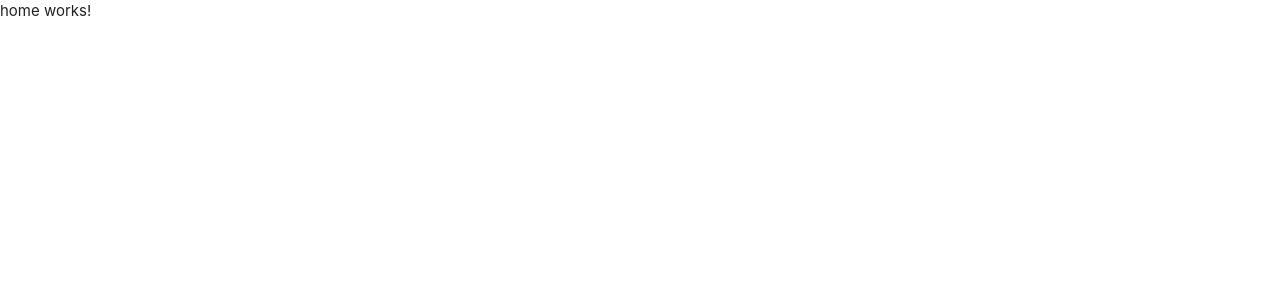
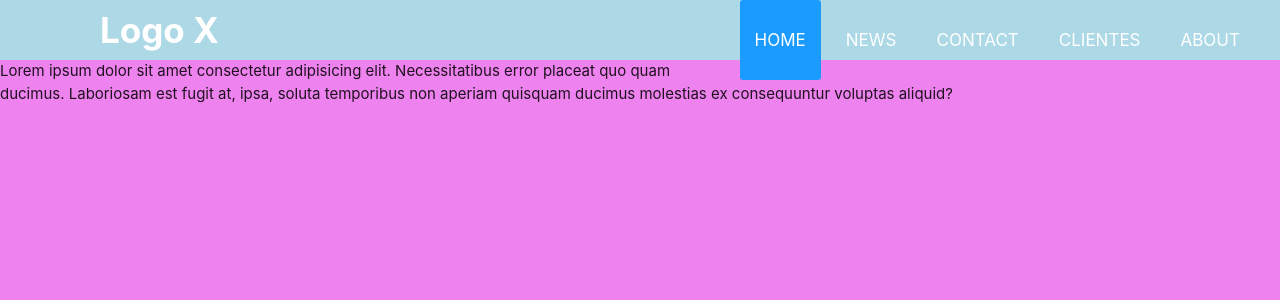
Before and after one commit to mondo84/Demo20, an Angular app: page /home in a window 1280 px wide. Shown: the top 300 px of the page. Built offline with nearby package versions, Linux system fonts and the light colour scheme.

Commit message:
Plantilla Html para navbar responsive

```diff
--- a/src/app/home/home.component.html
+++ b/src/app/home/home.component.html
@@ -1 +1,31 @@
-<p>home works!</p>
+<div class="main-container">
+
+  <nav class="menu">
+    <input type="checkbox" name="" id="check">
+    <label for="check" class="checkbtn" >Menu</label>
+
+    <label for="" class="logo">Logo X</label>
+    <ul>
+      <li><a class="active" href="#">Home</a></li>
+      <li><a href="#">News</a></li>
+      <li><a href="#">Contact</a></li>
+      <li><a href="#">Clientes</a></li>
+      <li><a href="#">About</a></li>
+    </ul>
+  </nav>
+
+  <section>
+    Lorem ipsum dolor sit amet consectetur adipisicing elit. Necessitatibus error
+    placeat quo quam ducimus. Laboriosam est fugit at, ipsa, soluta temporibus non
+    aperiam quisquam ducimus molestias ex consequuntur voluptas aliquid?
+  </section>
+
+  <!-- <div class="main-nav toogle">
+    <a href="#home" class="active ">Home</a>
+    <a href="#news">News</a>
+    <a href="#contact">Contact</a>
+    <a href="#about">About</a>
+    <a href="#about">About</a>
+  </div> -->
+
+</div>
```
